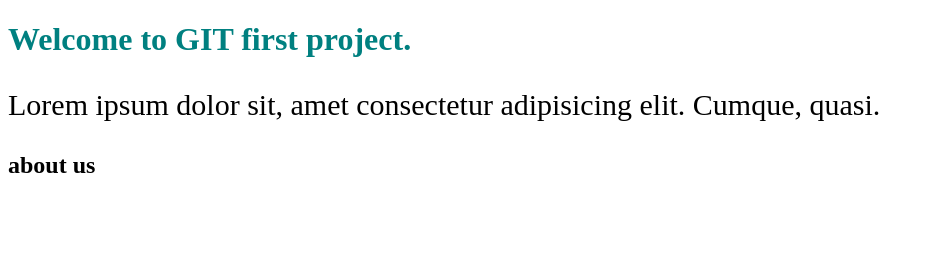
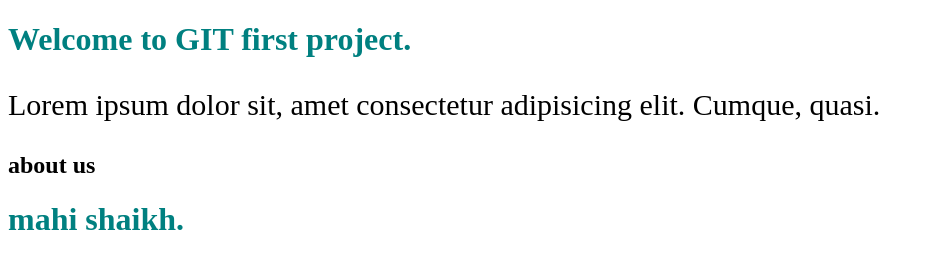
Before and after one commit to anumtaasnain/anumtashaikh_repo, a plain HTML site: page index.html in a window 1280 px wide. Shown: the whole page, without its empty margins (0-933 px from the left). Drawn offline with Linux system fonts and the light colour scheme.

Commit message:
add mahi

```diff
--- a/index.html
+++ b/index.html
@@ -10,5 +10,6 @@
     <h1>Welcome to GIT first project.</h1>
     <p>Lorem ipsum dolor sit, amet consectetur adipisicing elit. Cumque, quasi.</p>
     <h2>about us</h2>
+    <h1>mahi shaikh.</h1>
 </body>
 </html>
```
